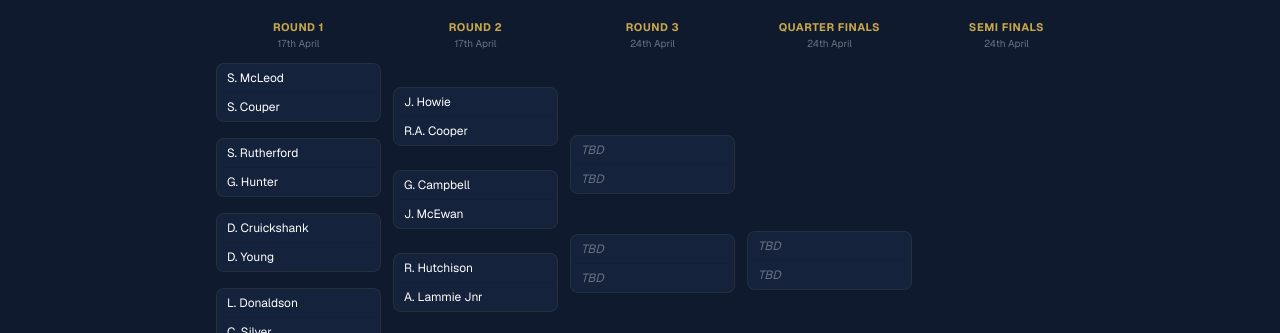
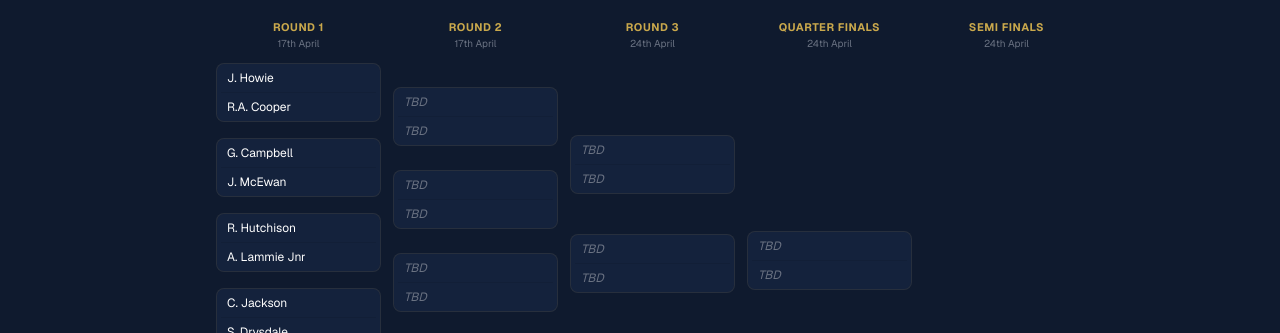
Before and after one commit to landsendsolo/dumfries-pool-league, a Next.js app: page /cup in a window 1280 px wide. Shown: the part 619-952 px from the top of the page. Built offline with nearby package versions, Linux system fonts and the light colour scheme; no server answers.

Commit message:
Fix: Singles draw — bye matches top half, R1 matches bottom half

```diff
--- a/app/cup/singles-draw.tsx
+++ b/app/cup/singles-draw.tsx
@@ -21,31 +21,43 @@ const ROUNDS = [
 ];
 
 const MATCHES: SinglesMatch[] = [
-  { id: "R1-1",  round: 0, position: 1,  player1: "S. McLeod",      player2: "S. Couper",      score1: null, score2: null, winner: null },
-  { id: "R1-2",  round: 0, position: 2,  player1: "S. Rutherford",  player2: "G. Hunter",      score1: null, score2: null, winner: null },
-  { id: "R1-3",  round: 0, position: 3,  player1: "D. Cruickshank", player2: "D. Young",       score1: null, score2: null, winner: null },
-  { id: "R1-4",  round: 0, position: 4,  player1: "L. Donaldson",   player2: "C. Silver",      score1: null, score2: null, winner: null },
-  { id: "R1-5",  round: 0, position: 5,  player1: "K. Kirkpatrick", player2: "J. Stewart",     score1: null, score2: null, winner: null },
-  { id: "R1-6",  round: 0, position: 6,  player1: "A. Moffat",      player2: "A. Bell",        score1: null, score2: null, winner: null },
-  { id: "R1-7",  round: 0, position: 7,  player1: "D. Cameron",     player2: "C. Riddock",     score1: null, score2: null, winner: null },
-  { id: "R1-8",  round: 0, position: 8,  player1: "K. Galligan",    player2: "CJ Clapperton",  score1: null, score2: null, winner: null },
-  { id: "R1-9",  round: 0, position: 9,  player1: "L. Kerr",        player2: "P. Hamilton",    score1: null, score2: null, winner: null },
-  { id: "R1-10", round: 0, position: 10, player1: "A. Lammie Snr",  player2: "J. Kelly",       score1: null, score2: null, winner: null },
-  { id: "R1-11", round: 0, position: 11, player1: "J. Deelen",      player2: "O. Brown",       score1: null, score2: null, winner: null },
-  { id: "R1-12", round: 0, position: 12, player1: "J. Robertson",   player2: "M. Lockhart",    score1: null, score2: null, winner: null },
-  { id: "R1-13", round: 0, position: 13, player1: "R. Kelly",       player2: "C. Robb",        score1: null, score2: null, winner: null },
-  { id: "R1-14", round: 0, position: 14, player1: "D. Thom",        player2: "D. Dalgleish",   score1: null, score2: null, winner: null },
-  { id: "R1-15", round: 0, position: 15, player1: "R. Turley",      player2: "P. Coulter",     score1: null, score2: null, winner: null },
-  { id: "R1-16", round: 0, position: 16, player1: "S. Griggs",      player2: "D. Livingstone", score1: null, score2: null, winner: null },
-  { id: "R1-17", round: 0, position: 17, player1: "M. Donnan",      player2: "D. Wylie",       score1: null, score2: null, winner: null },
-  { id: "R1-18", round: 0, position: 18, player1: "S. Kirkpatrick", player2: "P. Prange",      score1: null, score2: null, winner: null },
-  { id: "R2-1",  round: 1, position: 1,  player1: "J. Howie",     player2: "R.A. Cooper",   score1: null, score2: null, winner: null },
-  { id: "R2-2",  round: 1, position: 2,  player1: "G. Campbell",  player2: "J. McEwan",     score1: null, score2: null, winner: null },
-  { id: "R2-3",  round: 1, position: 3,  player1: "R. Hutchison", player2: "A. Lammie Jnr", score1: null, score2: null, winner: null },
-  { id: "R2-4",  round: 1, position: 4,  player1: "C. Jackson",   player2: "S. Drysdale",   score1: null, score2: null, winner: null },
-  { id: "R2-5",  round: 1, position: 5,  player1: "S. Trainor",   player2: "L. McPherson",  score1: null, score2: null, winner: null },
-  { id: "R2-6",  round: 1, position: 6,  player1: "N. Maloney",   player2: "O. Bruce",      score1: null, score2: null, winner: null },
-  { id: "R2-7",  round: 1, position: 7,  player1: "A. Parker",    player2: "P. Scott",      score1: null, score2: null, winner: null },
+  // Round 1 — top half (bye matches)
+  { id: "R1-B1", round: 0, position: 1,  player1: "J. Howie",     player2: "R.A. Cooper",    score1: null, score2: null, winner: null },
+  { id: "R1-B2", round: 0, position: 2,  player1: "G. Campbell",  player2: "J. McEwan",      score1: null, score2: null, winner: null },
+  { id: "R1-B3", round: 0, position: 3,  player1: "R. Hutchison", player2: "A. Lammie Jnr",  score1: null, score2: null, winner: null },
+  { id: "R1-B4", round: 0, position: 4,  player1: "C. Jackson",   player2: "S. Drysdale",    score1: null, score2: null, winner: null },
+  { id: "R1-B5", round: 0, position: 5,  player1: "S. Trainor",   player2: "L. McPherson",   score1: null, score2: null, winner: null },
+  { id: "R1-B6", round: 0, position: 6,  player1: "N. Maloney",   player2: "O. Bruce",       score1: null, score2: null, winner: null },
+  { id: "R1-B7", round: 0, position: 7,  player1: "A. Parker",    player2: "P. Scott",       score1: null, score2: null, winner: null },
+
+  // Round 1 — bottom half (play-off matches)
+  { id: "R1-1",  round: 0, position: 8,  player1: "S. McLeod",      player2: "S. Couper",      score1: null, score2: null, winner: null },
+  { id: "R1-2",  round: 0, position: 9,  player1: "S. Rutherford",  player2: "G. Hunter",      score1: null, score2: null, winner: null },
+  { id: "R1-3",  round: 0, position: 10, player1: "D. Cruickshank", player2: "D. Young",       score1: null, score2: null, winner: null },
+  { id: "R1-4",  round: 0, position: 11, player1: "L. Donaldson",   player2: "C. Silver",      score1: null, score2: null, winner: null },
+  { id: "R1-5",  round: 0, position: 12, player1: "K. Kirkpatrick", player2: "J. Stewart",     score1: null, score2: null, winner: null },
+  { id: "R1-6",  round: 0, position: 13, player1: "A. Moffat",      player2: "A. Bell",        score1: null, score2: null, winner: null },
+  { id: "R1-7",  round: 0, position: 14, player1: "D. Cameron",     player2: "C. Riddock",     score1: null, score2: null, winner: null },
+  { id: "R1-8",  round: 0, position: 15, player1: "K. Galligan",    player2: "CJ Clapperton",  score1: null, score2: null, winner: null },
+  { id: "R1-9",  round: 0, position: 16, player1: "L. Kerr",        player2: "P. Hamilton",    score1: null, score2: null, winner: null },
+  { id: "R1-10", round: 0, position: 17, player1: "A. Lammie Snr",  player2: "J. Kelly",       score1: null, score2: null, winner: null },
+  { id: "R1-11", round: 0, position: 18, player1: "J. Deelen",      player2: "O. Brown",       score1: null, score2: null, winner: null },
+  { id: "R1-12", round: 0, position: 19, player1: "J. Robertson",   player2: "M. Lockhart",    score1: null, score2: null, winner: null },
+  { id: "R1-13", round: 0, position: 20, player1: "R. Kelly",       player2: "C. Robb",        score1: null, score2: null, winner: null },
+  { id: "R1-14", round: 0, position: 21, player1: "D. Thom",        player2: "D. Dalgleish",   score1: null, score2: null, winner: null },
+  { id: "R1-15", round: 0, position: 22, player1: "R. Turley",      player2: "P. Coulter",     score1: null, score2: null, winner: null },
+  { id: "R1-16", round: 0, position: 23, player1: "S. Griggs",      player2: "D. Livingstone", score1: null, score2: null, winner: null },
+  { id: "R1-17", round: 0, position: 24, player1: "M. Donnan",      player2: "D. Wylie",       score1: null, score2: null, winner: null },
+  { id: "R1-18", round: 0, position: 25, player1: "S. Kirkpatrick", player2: "P. Prange",      score1: null, score2: null, winner: null },
+
+  // Round 2 — 16 matches
+  { id: "R2-1",  round: 1, position: 1,  player1: null, player2: null, score1: null, score2: null, winner: null },
+  { id: "R2-2",  round: 1, position: 2,  player1: null, player2: null, score1: null, score2: null, winner: null },
+  { id: "R2-3",  round: 1, position: 3,  player1: null, player2: null, score1: null, score2: null, winner: null },
+  { id: "R2-4",  round: 1, position: 4,  player1: null, player2: null, score1: null, score2: null, winner: null },
+  { id: "R2-5",  round: 1, position: 5,  player1: null, player2: null, score1: null, score2: null, winner: null },
+  { id: "R2-6",  round: 1, position: 6,  player1: null, player2: null, score1: null, score2: null, winner: null },
+  { id: "R2-7",  round: 1, position: 7,  player1: null, player2: null, score1: null, score2: null, winner: null },
   { id: "R2-8",  round: 1, position: 8,  player1: null, player2: null, score1: null, score2: null, winner: null },
   { id: "R2-9",  round: 1, position: 9,  player1: null, player2: null, score1: null, score2: null, winner: null },
   { id: "R2-10", round: 1, position: 10, player1: null, player2: null, score1: null, score2: null, winner: null },
@@ -55,6 +67,8 @@ const MATCHES: SinglesMatch[] = [
   { id: "R2-14", round: 1, position: 14, player1: null, player2: null, score1: null, score2: null, winner: null },
   { id: "R2-15", round: 1, position: 15, player1: null, player2: null, score1: null, score2: null, winner: null },
   { id: "R2-16", round: 1, position: 16, player1: null, player2: null, score1: null, score2: null, winner: null },
+
+  // Round 3 — 8 matches
   { id: "R3-1", round: 2, position: 1, player1: null, player2: null, score1: null, score2: null, winner: null },
   { id: "R3-2", round: 2, position: 2, player1: null, player2: null, score1: null, score2: null, winner: null },
   { id: "R3-3", round: 2, position: 3, player1: null, player2: null, score1: null, score2: null, winner: null },
@@ -63,13 +77,19 @@ const MATCHES: SinglesMatch[] = [
   { id: "R3-6", round: 2, position: 6, player1: null, player2: null, score1: null, score2: null, winner: null },
   { id: "R3-7", round: 2, position: 7, player1: null, player2: null, score1: null, score2: null, winner: null },
   { id: "R3-8", round: 2, position: 8, player1: null, player2: null, score1: null, score2: null, winner: null },
+
+  // Quarter Finals
   { id: "QF-1", round: 3, position: 1, player1: null, player2: null, score1: null, score2: null, winner: null },
   { id: "QF-2", round: 3, position: 2, player1: null, player2: null, score1: null, score2: null, winner: null },
   { id: "QF-3", round: 3, position: 3, player1: null, player2: null, score1: null, score2: null, winner: null },
   { id: "QF-4", round: 3, position: 4, player1: null, player2: null, score1: null, score2: null, winner: null },
+
+  // Semi Finals
   { id: "SF-1", round: 4, position: 1, player1: null, player2: null, score1: null, score2: null, winner: null },
   { id: "SF-2", round: 4, position: 2, player1: null, player2: null, score1: null, score2: null, winner: null },
-  { id: "F-1",  round: 5, position: 1, player1: null, player2: null, score1: null, score2: null, winner: null },
+
+  // Final
+  { id: "F-1", round: 5, position: 1, player1: null, player2: null, score1: null, score2: null, winner: null },
 ];
 
 function MatchCard({ match, isFinal }: { match: SinglesMatch; isFinal: boolean }) {
```
